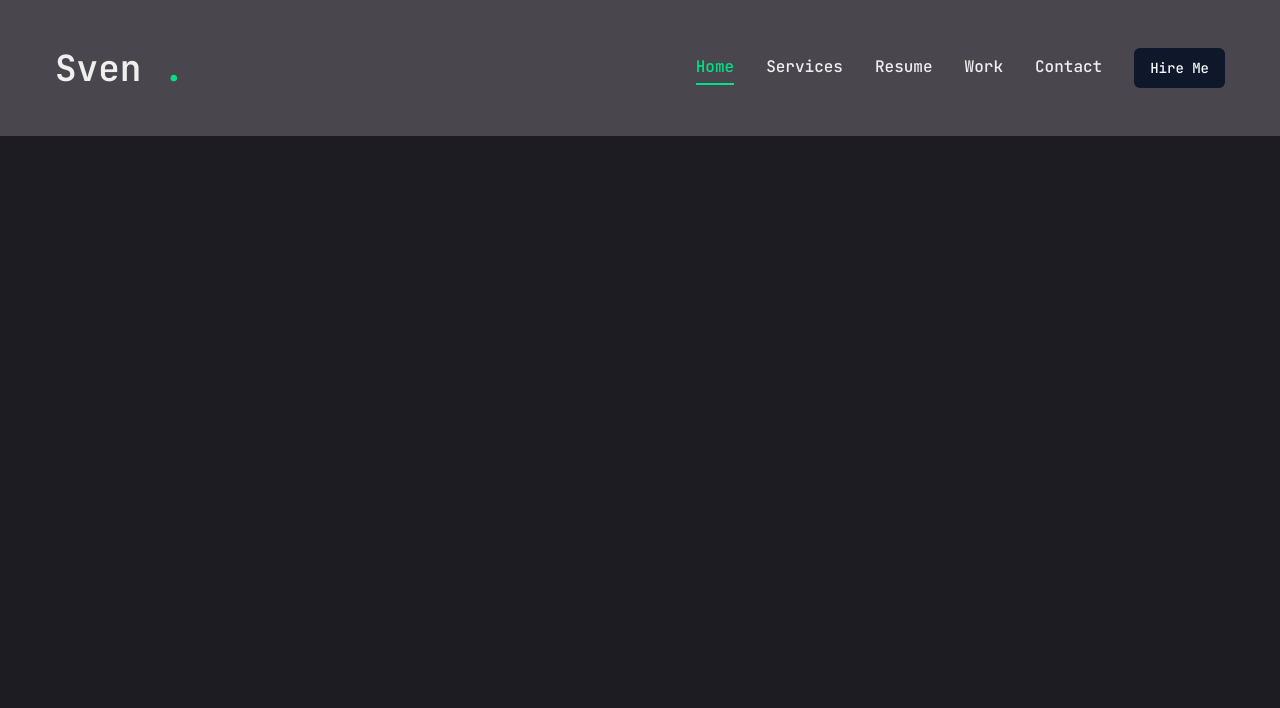
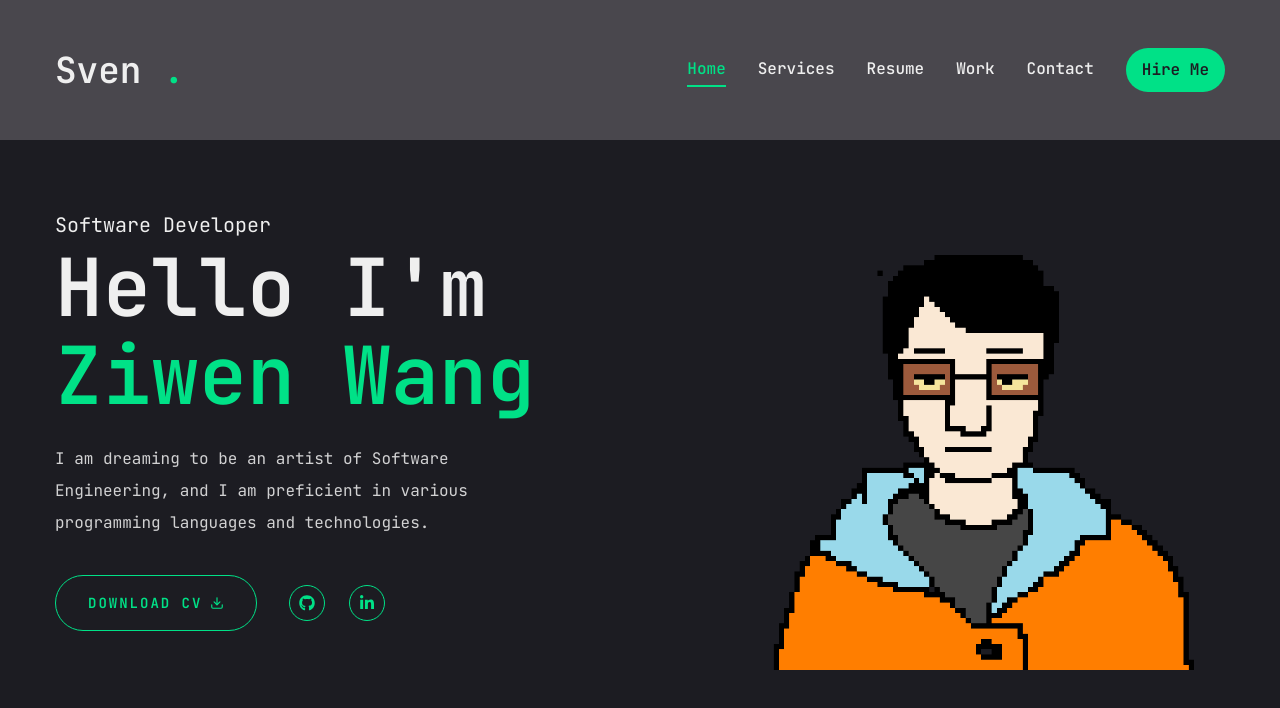
Before and after one commit to ziwenwang1994/sven-portfolio, a Next.js app: page / in a window 1280 px wide. Shown: the top 708 px of the page. Built offline with nearby package versions, Linux system fonts and the light colour scheme.

Commit message:
designed the homepage

```diff
--- a/app/globals.css
+++ b/app/globals.css
@@ -6,4 +6,13 @@
   body {
     @apply font-primary bg-primary text-[#efefef] leading-loose;
   }
+  .h1 {
+    @apply text-[48px] xl:text-[80px] leading-[1.1] font-semibold;
+  }
+  .h2 {
+    @apply text-[36px] xl:text-[48px] leading-[1.1] font-semibold;
+  }
+  .h3 {
+    @apply text-[20px] xl:text-[24px] leading-[1.1] font-semibold;
+  }
 }
--- a/app/layout.js
+++ b/app/layout.js
@@ -21,7 +21,8 @@
       <body className={jetbrainsMono.variable}>
         <Header />
         <StairTransition />
-        <PageTransition>{children}</PageTransition>
+        <PageTransition />
+        {children}
       </body>
     </html>
   );
--- a/app/page.js
+++ /dev/null
@@ -1,5 +0,0 @@
-
-
-export default function Home() {
-  return <main>Homepage</main>;
-}
--- /dev/null
+++ b/app/page.jsx
@@ -0,0 +1,45 @@
+import { FileDownIcon } from "lucide-react";
+import { Button } from "../components/ui/button";
+import Socials from "@/components/Socials";
+import Photo from "@/components/Photo";
+import { FiDownload } from "react-icons/fi";
+export default function Home() {
+  return (
+    <section className="h-full">
+      <div className="container mx-auto">
+        <div className="flex flex-col xl:flex-row items-center justify-between xl:pt-8 xl:pb-24">
+          <div className="text-center xl:text-left order-2 xl:order-none">
+            <span className="text-xl">Software Developer</span>
+            <h1 className="h1 mb-6 ">
+              {"Hello I'm"}
+              <br />
+              <span className="text-accent">Ziwen Wang</span>
+            </h1>
+            <p className="max-w-[500px] mb-9 text-white/80">
+              I am dreaming to be an artist of Software Engineering, and I am
+              preficient in various programming languages and technologies.
+            </p>
+            <div className="flex flex-col xl:flex-row items-center gap-8">
+              <Button
+                variant="outline"
+                size="lg"
+                className="flex items-center gap-2"
+              >
+                <span>Download CV</span> <FiDownload />
+              </Button>
+              <div className="mb-8 xl:mb-0">
+                <Socials
+                  containerStyles="flex gap-6"
+                  iconStyles="w-9 h-9 border border-accent rounded-full flex justify-center
+                   items-center text-accent text-base hover:bg-accent hover:text-primary
+                    hover:transition-all duration-500"
+                />
+              </div>
+            </div>
+          </div>
+          <div className="order-1 xl:order-none mb-8 xl:mb-0"><Photo /></div>
+        </div>
+      </div>
+    </section>
+  );
+}
--- a/components/Header.jsx
+++ b/components/Header.jsx
@@ -5,7 +5,7 @@
 
 const Header = () => {
   return (
-    <header className="py-8 xl:py-12 text-whit bg-pink-50/20">
+    <header className="py-8 xl:py-12 text-whit hover:bg-pink-50/20">
       <div className="container mx-auto flex justify-between items-center">
         <Link href="/">
           <h1 className="text-4xl font-semibold">
--- /dev/null
+++ b/components/Photo.jsx
@@ -0,0 +1,30 @@
+"use client";
+import { motion } from "framer-motion";
+import Image from "next/image";
+
+const Photo = () => {
+  return (
+    <div className="w-full h-full relative">
+      <motion.div
+        initial={{ opacity: 0 }}
+        animate={{
+          opacity: 1,
+          transition: { delay: 2, duration: 0.25, ease: "easeIn" },
+        }}
+      >
+        <div className="w-[298px] h-[298px] xl:w-[498px] xl:h-[498px]">
+          <Image
+            src="/assets/me.png"
+            priority
+            quality={100}
+            fill
+            alt=""
+            className="object-contain"
+          />
+        </div>
+      </motion.div>
+    </div>
+  );
+};
+
+export default Photo;
--- /dev/null
+++ b/components/Socials.jsx
@@ -0,0 +1,14 @@
+import React from "react";
+import Link from "next/link";
+import { FaGithub, FaLinkedinIn } from "react-icons/fa";
+const socials = [
+  { icon: <FaGithub />, path: "" },
+  { icon: <FaLinkedinIn />, path: "" },
+];
+const Socials = ({containerStyles, iconStyles}) => {
+  return <div className={containerStyles}>{
+    socials.map(item => <Link key={item.path} href={item.path} className={iconStyles}>{item.icon}</Link>)
+  }</div>;
+};
+
+export default Socials;
--- a/components/ui/button.jsx
+++ b/components/ui/button.jsx
@@ -5,25 +5,18 @@
 import { cn } from "@/lib/utils"
 
 const buttonVariants = cva(
-  "inline-flex items-center justify-center whitespace-nowrap rounded-md text-sm font-medium ring-offset-white transition-colors focus-visible:outline-none focus-visible:ring-2 focus-visible:ring-slate-950 focus-visible:ring-offset-2 disabled:pointer-events-none disabled:opacity-50 dark:ring-offset-slate-950 dark:focus-visible:ring-slate-300",
+  "inline-flex items-center justify-center whitespace-nowrap rounded-full text-base font-semibold ring-offset-white transition-colors",
   {
     variants: {
       variant: {
-        default: "bg-slate-900 text-slate-50 hover:bg-slate-900/90 dark:bg-slate-50 dark:text-slate-900 dark:hover:bg-slate-50/90",
-        destructive:
-          "bg-red-500 text-slate-50 hover:bg-red-500/90 dark:bg-red-900 dark:text-slate-50 dark:hover:bg-red-900/90",
-        outline:
-          "border border-slate-200 bg-white hover:bg-slate-100 hover:text-slate-900 dark:border-slate-800 dark:bg-slate-950 dark:hover:bg-slate-800 dark:hover:text-slate-50",
-        secondary:
-          "bg-slate-100 text-slate-900 hover:bg-slate-100/80 dark:bg-slate-800 dark:text-slate-50 dark:hover:bg-slate-800/80",
-        ghost: "hover:bg-slate-100 hover:text-slate-900 dark:hover:bg-slate-800 dark:hover:text-slate-50",
-        link: "text-slate-900 underline-offset-4 hover:underline dark:text-slate-50",
+        default: "bg-accent text-primary hover:bg-accent-hover",
+        primary: "bg-primary text-white",
+        outline: "border border-accent bg-transparent text-accent hover:bg-accent hover:text-primary"
       },
       size: {
-        default: "h-10 px-4 py-2",
-        sm: "h-9 rounded-md px-3",
-        lg: "h-11 rounded-md px-8",
-        icon: "h-10 w-10",
+        default: "h-[44px] px-4",
+        sm: "h-[48px] px-6",
+        lg: "h-[56px] px-8 uppercase tracking-[2px] text-sm",
       },
     },
     defaultVariants: {
```
Also changed, not shown: public/assets/me.png (added).
